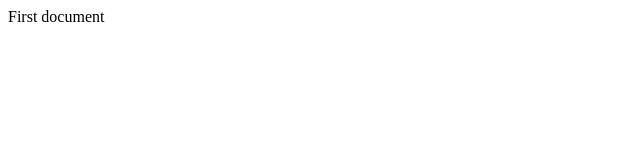
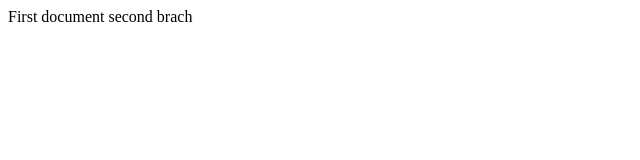
Before and after one commit to chiragwebunity/git-testing, a plain HTML site: page index.html in a window 1280 px wide. Shown: the whole page, without its empty margins (0-640 px from the left). Drawn offline with Linux system fonts and the light colour scheme.

Commit message:
git second brach commit

```diff
--- a/index.html
+++ b/index.html
@@ -7,6 +7,6 @@
     <title>Document</title>
 </head>
 <body>
-    First document
+    First document second brach
 </body>
 </html>
```
